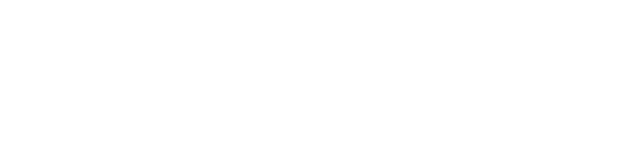
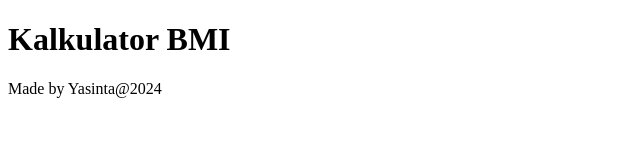
Before and after one commit to revou-fundamental-course/25-nov-24-vta1330, a plain HTML site: page index.html in a window 1280 px wide. Shown: the whole page, without its empty margins (0-640 px from the left). Drawn offline with Linux system fonts and the light colour scheme.

Commit message:
update core layout

```diff
--- a/index.html
+++ b/index.html
@@ -7,6 +7,17 @@
     <link rel="stylesheet" href="25-nov-24-vta1330\css\style.css">
 </head>
 <body>
+    <!-- Judul website -->
+    <header>
+        <h1>Kalkulator BMI</h1>
+    </header>
 
+    <!-- konten website -->
+    <main></main>
+
+    <!-- footer website -->
+    <footer>
+        <p>Made by Yasinta@2024</p>
+    </footer>
 </body>
 </html>
```
